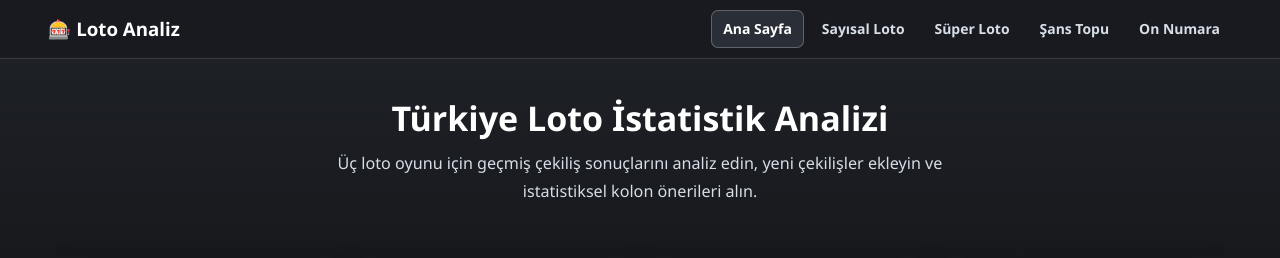
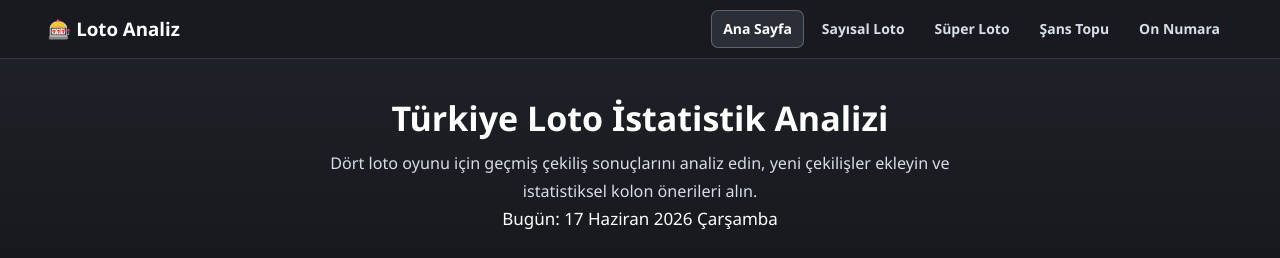
Before and after one commit to AlpEfendi/lotoanaliz, a plain HTML site: page index.html in a window 1280 px wide. Shown: the top 258 px of the page. Drawn offline with Linux system fonts and the light colour scheme.

Commit message:
Add files via upload

```diff
--- a/index.html
+++ b/index.html
@@ -22,7 +22,8 @@
 
 <div class="land-hero">
   <h1>Türkiye Loto İstatistik Analizi</h1>
-  <p>Üç loto oyunu için geçmiş çekiliş sonuçlarını analiz edin, yeni çekilişler ekleyin ve istatistiksel kolon önerileri alın.</p>
+  <p>Dört loto oyunu için geçmiş çekiliş sonuçlarını analiz edin, yeni çekilişler ekleyin ve istatistiksel kolon önerileri alın.</p>
+  <div class="today-pill" id="todayPill">Bugün: —</div>
 </div>
 
 <div class="land-cards">
@@ -55,5 +56,11 @@
 <div class="land-foot">
   ⚠ Tüm loto çekilişleri bağımsız rastgele olaylardır. Bu site geçmiş istatistiklere dayalı analiz sunar; kazanç garantisi vermez.
 </div>
+<script>
+const trDays = ['Pazar','Pazartesi','Salı','Çarşamba','Perşembe','Cuma','Cumartesi'];
+const now = new Date();
+const todayText = now.toLocaleDateString('tr-TR', { day: '2-digit', month: 'long', year: 'numeric' });
+document.getElementById('todayPill').textContent = `Bugün: ${todayText} ${trDays[now.getDay()]}`;
+</script>
 </body>
 </html>
```
